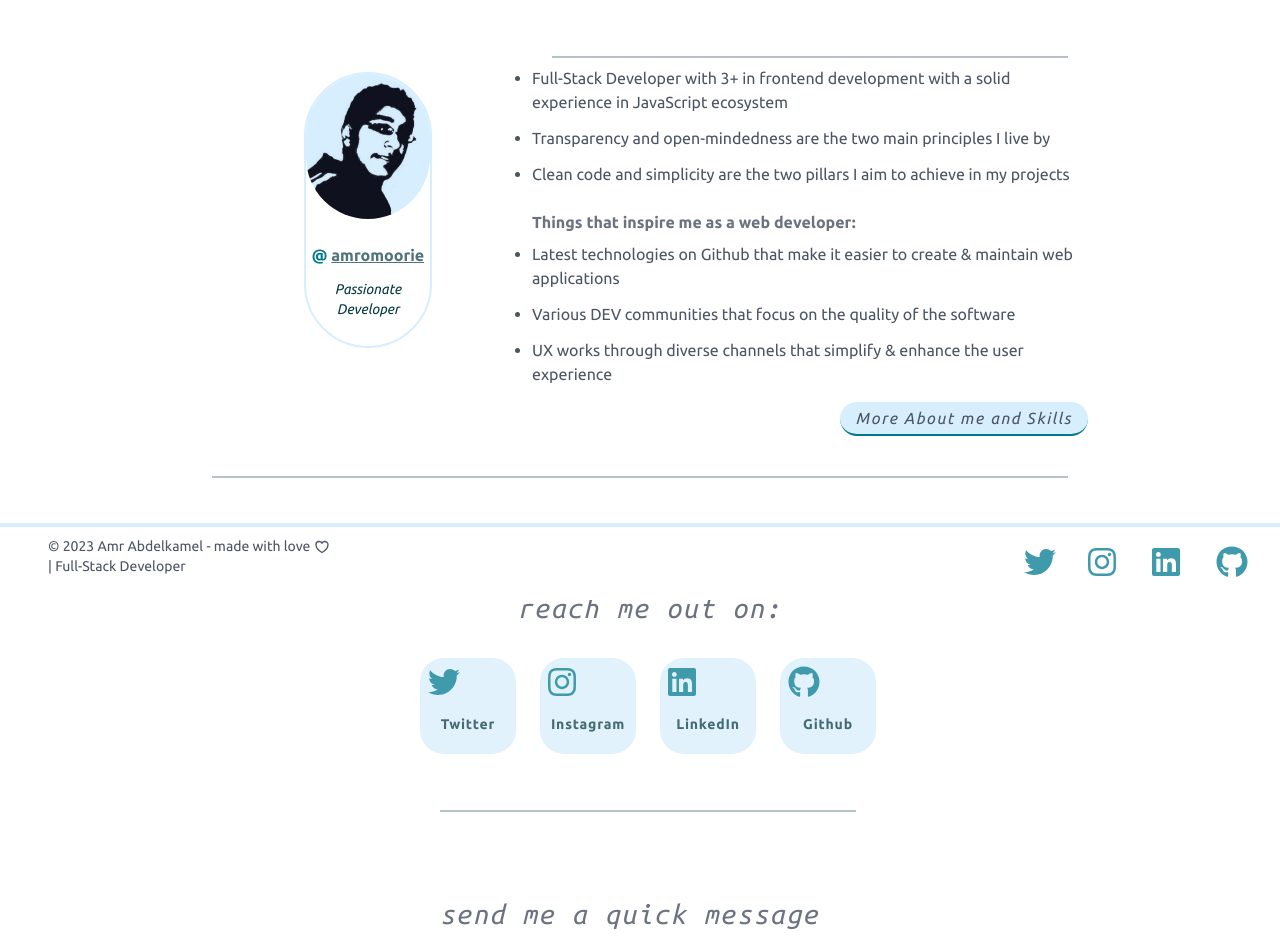
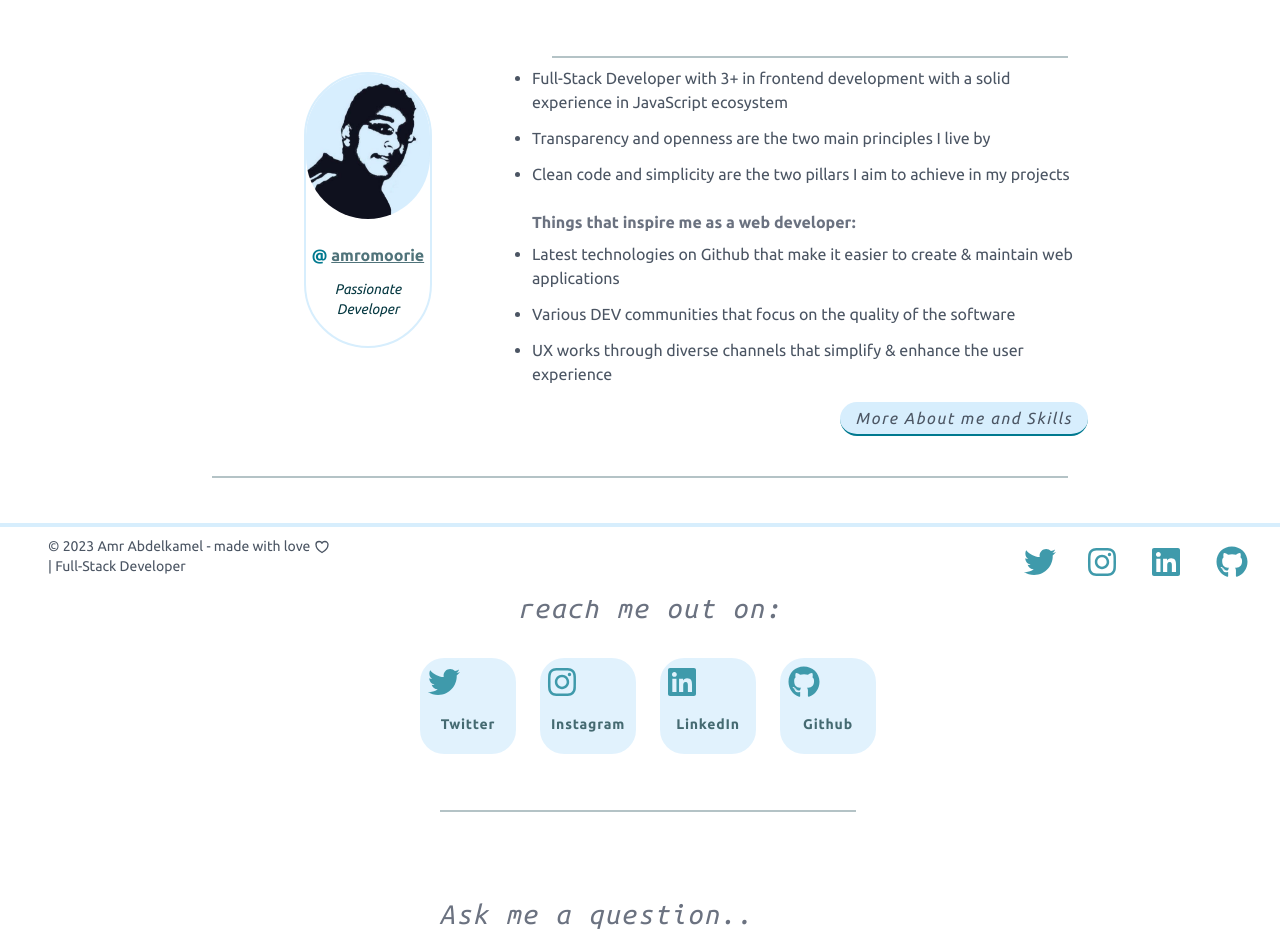
Before and after one commit to amrahussein/personal-website, a Next.js app: page / in a window 1280 px wide. Shown: the part 200-1152 px from the top of the page. Built offline with nearby package versions, Linux system fonts and the light colour scheme; what prettier-plugin-tailwindcss would draw is missing.

Commit message:
fix (styles), update info: - update flex behavior (highlights section) to keep width size - update about info

```diff
--- a/components/about/CoreValues.jsx
+++ b/components/about/CoreValues.jsx
@@ -20,7 +20,7 @@ export default function CoreValues() {
         <em className='text-secondary underline'>Integrity</em> is another
         aspect of my core values.{' '}
         <em className='text-secondary underline'>
-          Transparency and open-mindedness
+          Transparency and openness
         </em>{' '}
         are beneficial factors to any community.
       </p>
--- a/components/micros/ContactMe.jsx
+++ b/components/micros/ContactMe.jsx
@@ -17,7 +17,7 @@ export default function ContactMe() {
         <>
           <section className='pt-4 md:pt-10'>
             <h3 className='pl-5 pt-5 font-mono text-xl font-bold italic text-gray-500 md:text-3xl md:font-normal md:tracking-wider'>
-              send me a quick message
+              Ask me a question..
             </h3>
           </section>
           <div className='decorate-form ml-[-1rem] font-semibold leading-tight text-gray-600 md:ml-[-2rem]'>
--- a/components/projects/ProjectManager.jsx
+++ b/components/projects/ProjectManager.jsx
@@ -25,7 +25,7 @@ export default function ProjectManager() {
     <>
       <section className='flex flex-col sm:mb-12 sm:h-24 sm:flex-row'>
         {/* CHIPS - buttons */}
-        <div className='flex w-[14.5rem] flex-col space-y-2'>
+        <div className='flex w-[14.5rem] shrink-0 flex-col space-y-2'>
           <button
             className={`inline-block max-w-[10rem] cursor-pointer rounded-lg border-2 border-accent px-3 py-1 font-mono font-semibold text-gray-600 ${
               userSelection.showAll && 'text-secondafry bg-accent'
@@ -49,12 +49,14 @@ export default function ProjectManager() {
                 setClose={setStatusCardClosed}
               />
             ) : (
-              <p className='pt-4'>
-                check github account at:{' '}
+              <>
+                <p className='-mb-1 pt-4 sm:mb-auto'>
+                  check github account at:{' '}
+                </p>
                 <AppLink href='https://github.com/amromoorie' rel='github'>
                   github.com/amromoorie
                 </AppLink>
-              </p>
+              </>
             )}
           </div>
         </div>
--- a/data/hero-landing/about-landing.data.js
+++ b/data/hero-landing/about-landing.data.js
@@ -1,7 +1,7 @@
 export const aboutLandingInfo = {
   selfIntro: [
     'Full-Stack Developer with 3+ in frontend development with a solid experience in JavaScript ecosystem',
-    'Transparency and open-mindedness are the two main principles I live by',
+    'Transparency and openness are the two main principles I live by',
     'Clean code and simplicity are the two pillars I aim to achieve in my projects',
   ],
   inspiringThings: [
```
